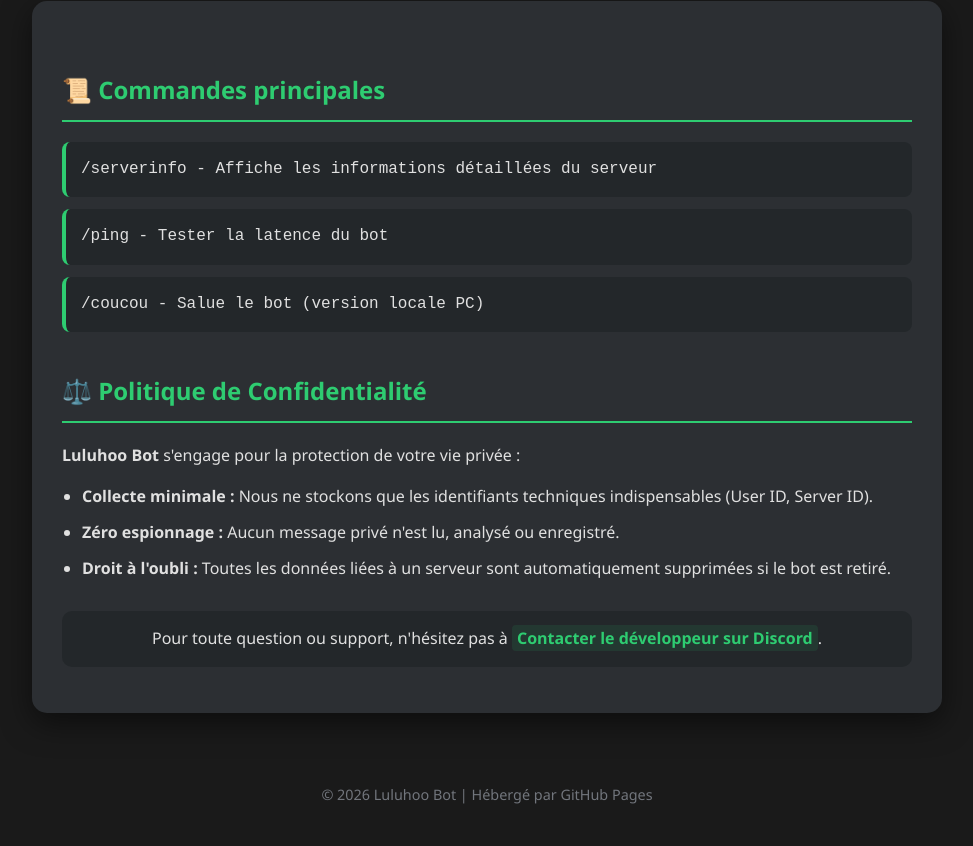
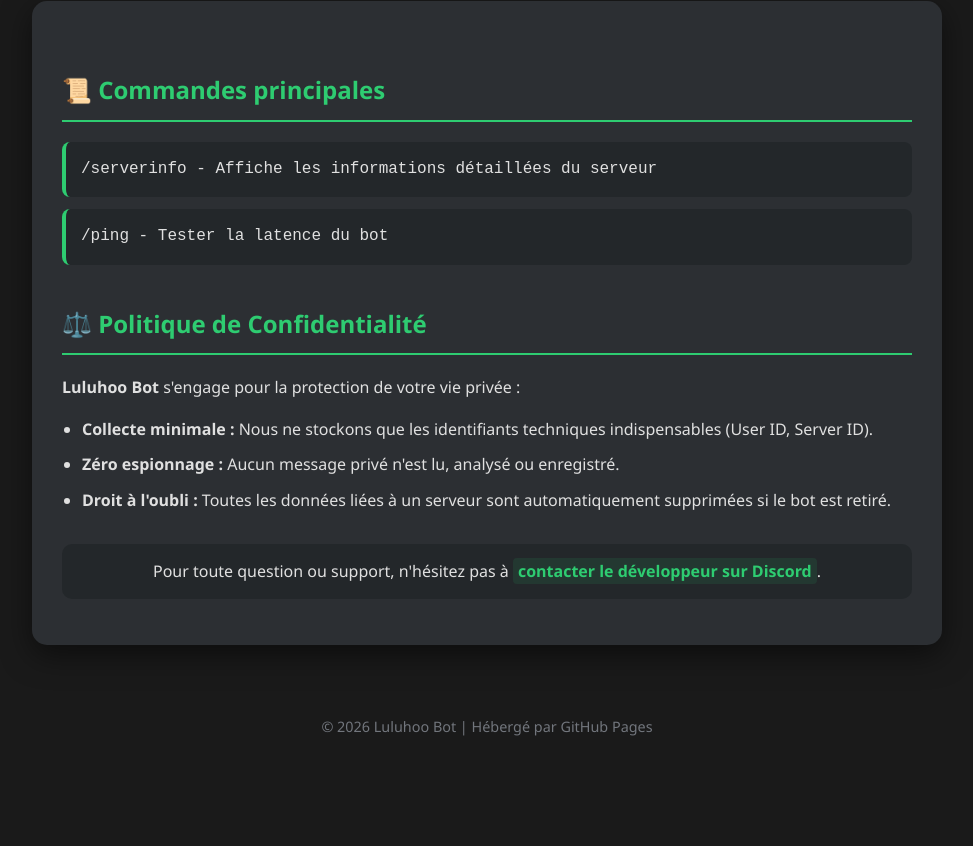
Before and after one commit to lulusecretgo-art/luluhoo-bot, a plain HTML site: page index.html in a window 1280 px wide. Shown: the part 527-1373 px from the top of the page, without its empty margins (153-1126 px from the left). After the commit the page ends 1305 px from the top, so only its background shows below. Drawn offline with Linux system fonts and the light colour scheme.

Commit message:
Update index.html

```diff
--- a/index.html
+++ b/index.html
@@ -20,7 +20,6 @@
         .command { background: #23272a; padding: 15px; margin: 12px 0; border-radius: 8px; font-family: 'Courier New', monospace; border-left: 4px solid #2ecc71; transition: 0.2s; }
         .command:hover { background: #2a2e31; transform: translateX(5px); }
 
-        /* Style spécial pour ton lien de contact */
         .contact-link { color: #2ecc71; text-decoration: none; font-weight: bold; transition: 0.3s; padding: 2px 5px; border-radius: 4px; background: rgba(46, 204, 113, 0.1); }
         .contact-link:hover { background: #2ecc71; color: white; }
 
@@ -42,7 +41,6 @@
     <h2 class="section-title">📜 Commandes principales</h2>
     <div class="command">/serverinfo - Affiche les informations détaillées du serveur</div>
     <div class="command">/ping - Tester la latence du bot</div>
-    <div class="command">/coucou - Salue le bot (version locale PC)</div>
 
     <h2 class="section-title">⚖️ Politique de Confidentialité</h2>
     <p><strong>Luluhoo Bot</strong> s'engage pour la protection de votre vie privée :</p>
@@ -54,7 +52,7 @@
 
     <p style="margin-top: 30px; text-align: center; background: #23272a; padding: 15px; border-radius: 10px;">
         Pour toute question ou support, n'hésitez pas à
-        <a href="https://discord.com/users/1156276663290708078" class="contact-link">Contacter le développeur sur Discord</a>.
+        <a href="https://discord.com/users/1156276663290708078" class="contact-link">contacter le développeur sur Discord</a>.
     </p>
 </div>
 
```
